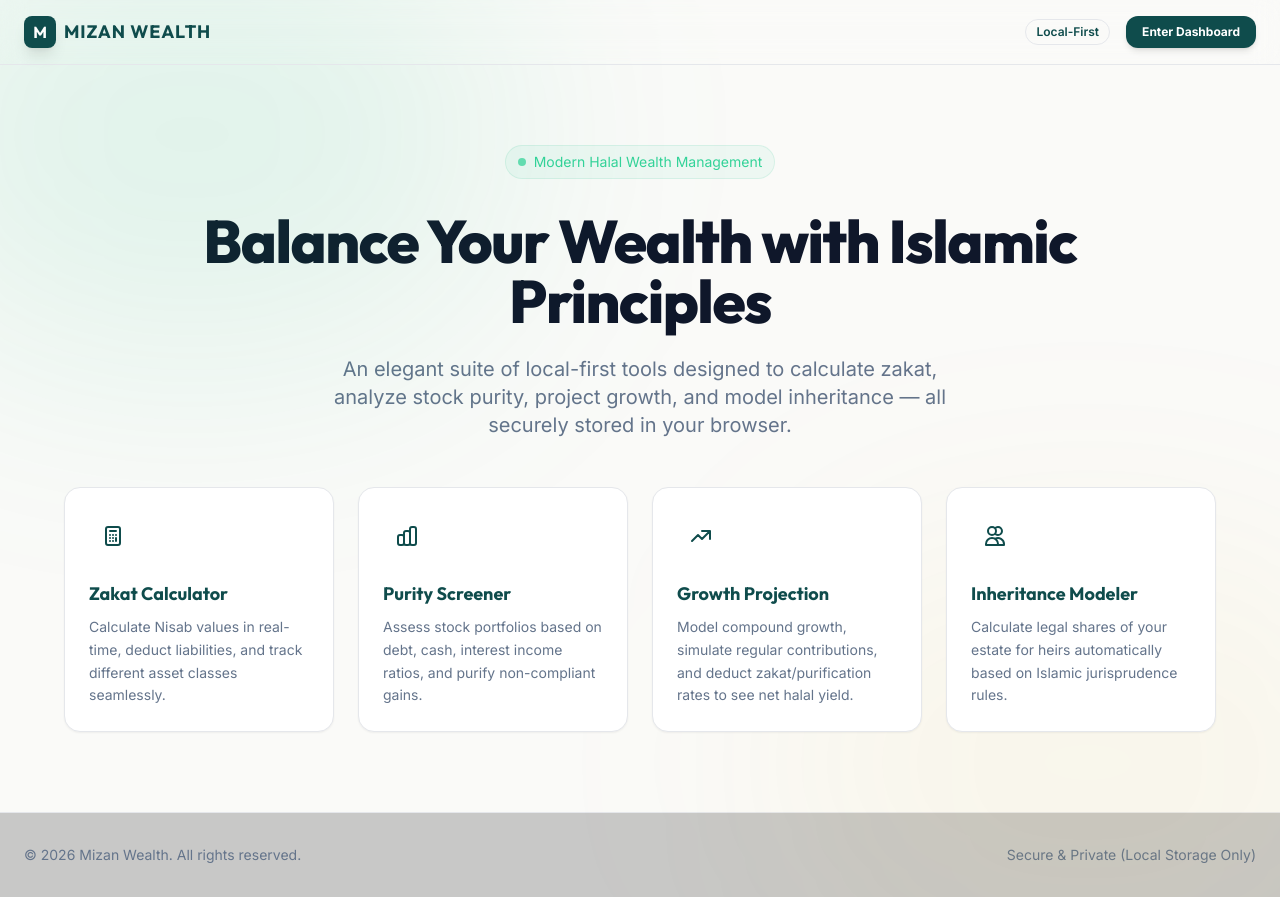
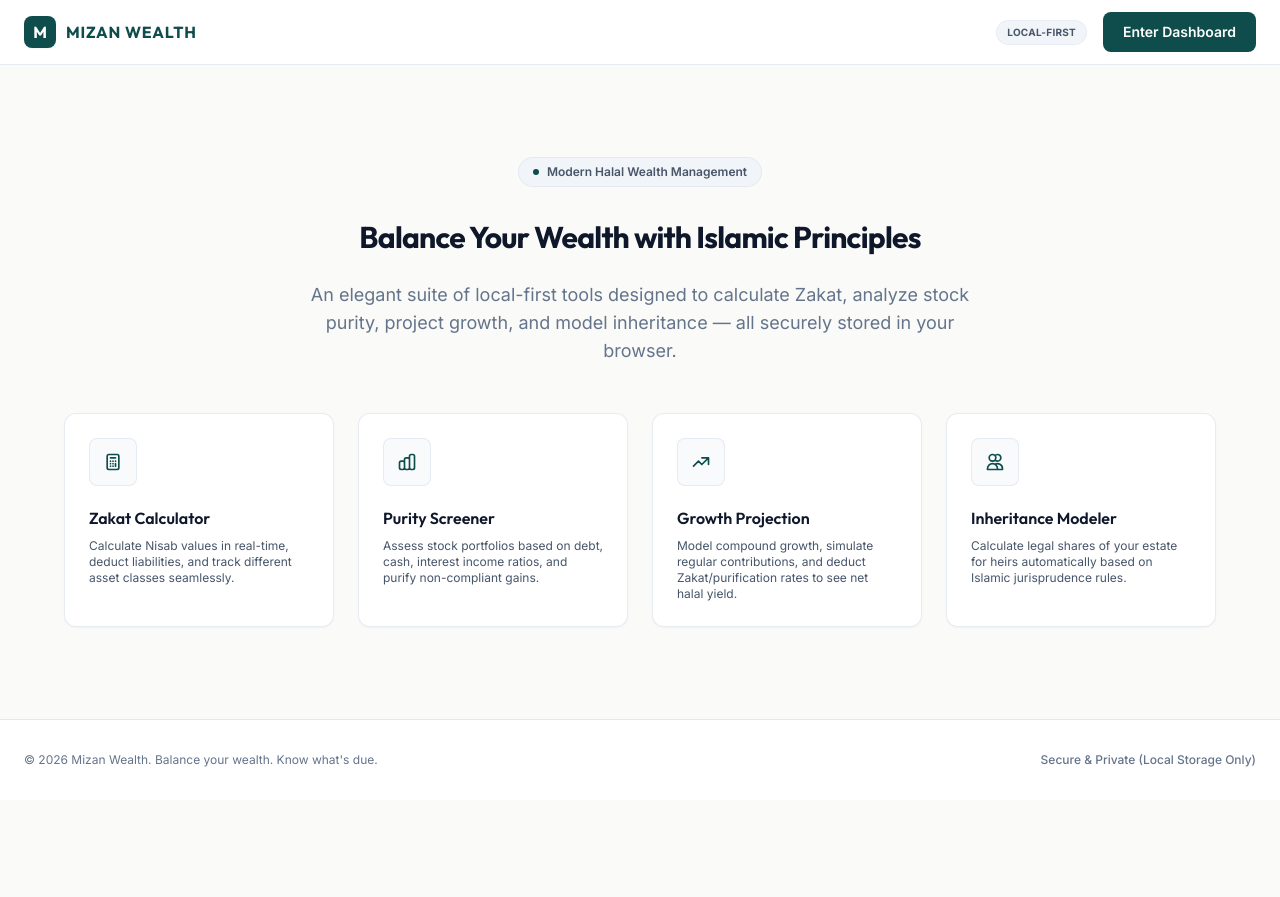
Before and after one commit to rauf17/mizan-wealth, a Next.js app: page / in a window 1280 px wide. After the commit the page ends 800 px from the top, so only its background shows below. Built offline with nearby package versions, Linux system fonts and the light colour scheme.

Commit message:
style: refactor layout shell and landing views

```diff
--- a/app/globals.css
+++ b/app/globals.css
@@ -80,14 +80,25 @@ body {
 
   /* Buttons */
   .btn-primary {
-    @apply inline-flex items-center justify-center px-5 py-2.5 rounded-lg bg-primary text-white text-sm font-semibold hover:bg-primary/95 transition-all duration-150 disabled:opacity-50 disabled:cursor-not-allowed select-none;
+    @apply inline-flex items-center justify-center px-5 py-2.5 rounded-lg bg-primary text-white text-sm font-semibold transition-all duration-150 disabled:opacity-50 disabled:cursor-not-allowed select-none;
+    &:hover:not(:disabled) {
+      background-color: #0c3d3d; /* slightly darker deep teal */
+    }
   }
 
   .btn-secondary {
-    @apply inline-flex items-center justify-center px-5 py-2.5 rounded-lg border border-slate-200 bg-white text-slate-700 text-sm font-semibold hover:bg-slate-50 transition-all duration-150 disabled:opacity-50 disabled:cursor-not-allowed select-none;
+    @apply inline-flex items-center justify-center px-5 py-2.5 rounded-lg border border-slate-200 bg-white text-slate-700 text-sm font-semibold transition-all duration-150 disabled:opacity-50 disabled:cursor-not-allowed select-none;
+    &:hover:not(:disabled) {
+      background-color: var(--slate-50);
+      border-color: var(--slate-300);
+    }
   }
 
   .btn-ghost {
-    @apply inline-flex items-center justify-center px-4 py-2 rounded-lg text-slate-500 hover:text-slate-900 hover:bg-slate-100/80 text-sm font-semibold transition-all duration-150 disabled:opacity-50 select-none;
+    @apply inline-flex items-center justify-center px-4 py-2 rounded-lg text-slate-500 text-sm font-semibold transition-all duration-150 disabled:opacity-50 select-none;
+    &:hover:not(:disabled) {
+      color: var(--slate-900);
+      background-color: var(--slate-100);
+    }
   }
 }
--- a/app/page.tsx
+++ b/app/page.tsx
@@ -2,30 +2,23 @@ import Link from "next/link";
 
 export default function Home() {
   return (
-    <div className="relative min-h-screen overflow-hidden flex flex-col justify-between">
-      {/* Background Glows */}
-      <div className="absolute top-[-10%] left-[-10%] w-[50%] h-[50%] rounded-full bg-emerald-500/10 blur-[120px] pointer-events-none" />
-      <div className="absolute bottom-[-10%] right-[-10%] w-[50%] h-[50%] rounded-full bg-yellow-500/5 blur-[120px] pointer-events-none" />
-
+    <div className="relative min-h-screen flex flex-col justify-between bg-background text-foreground font-sans">
       {/* Header */}
-      <header className="border-b border-border/40 backdrop-blur-md sticky top-0 z-50 bg-background/80">
+      <header className="border-b border-slate-200/80 bg-white sticky top-0 z-50">
         <div className="max-w-7xl mx-auto px-6 h-16 flex items-center justify-between">
-          <div className="flex items-center gap-2">
-            <div className="w-8 h-8 rounded-lg bg-primary flex items-center justify-center font-heading font-bold text-white shadow-lg">
+          <div className="flex items-center gap-2.5">
+            <div className="w-8 h-8 rounded-lg bg-primary flex items-center justify-center font-heading font-bold text-white shadow-sm">
               M
             </div>
-            <span className="font-heading font-bold text-lg tracking-wider text-primary">
+            <span className="font-heading font-bold text-base tracking-wider text-primary">
               MIZAN WEALTH
             </span>
           </div>
           <div className="flex items-center gap-4">
-            <span className="text-xs font-semibold px-2.5 py-1 rounded-full bg-primary/5 text-primary border border-primary/10">
+            <span className="text-[10px] font-bold px-2.5 py-1 rounded-full bg-slate-100 text-slate-600 border border-slate-200/60 select-none uppercase tracking-wide">
               Local-First
             </span>
-            <Link
-              href="/dashboard"
-              className="text-xs font-bold px-4 py-2 rounded-xl bg-primary text-white hover:bg-primary/95 transition-all shadow-md shadow-primary/10"
-            >
+            <Link href="/dashboard" className="btn-primary">
               Enter Dashboard
             </Link>
           </div>
@@ -34,18 +27,17 @@ export default function Home() {
 
       {/* Hero Section */}
       <main className="max-w-7xl mx-auto px-6 py-20 flex-1 flex flex-col items-center justify-center text-center">
-        <div className="inline-flex items-center gap-2 px-3 py-1.5 rounded-full bg-emerald-500/5 border border-emerald-500/10 text-sm text-emerald-400 mb-8 animate-fade-in">
-          <span className="w-2 h-2 rounded-full bg-emerald-400 animate-pulse" />
+        <div className="inline-flex items-center gap-2 px-3.5 py-1.5 rounded-full bg-slate-100 border border-slate-200/80 text-xs font-semibold text-slate-600 mb-8 select-none">
+          <span className="w-1.5 h-1.5 rounded-full bg-primary" />
           Modern Halal Wealth Management
         </div>
 
-        <h1 className="text-4xl md:text-6xl font-heading font-extrabold tracking-tight max-w-4xl leading-tight mb-6">
-          Balance Your Wealth with{" "}
-          <span className="text-brand-gradient">Islamic Principles</span>
+        <h1 className="font-h1 max-w-4xl leading-tight mb-6">
+          Balance Your Wealth with Islamic Principles
         </h1>
 
-        <p className="text-muted-foreground text-lg md:text-xl max-w-2xl mb-12">
-          An elegant suite of local-first tools designed to calculate zakat, analyze stock purity, project growth, and model inheritance — all securely stored in your browser.
+        <p className="text-slate-500 text-base md:text-lg max-w-2xl mb-12 leading-relaxed">
+          An elegant suite of local-first tools designed to calculate Zakat, analyze stock purity, project growth, and model inheritance — all securely stored in your browser.
         </p>
 
         {/* Feature Cards Grid */}
@@ -53,15 +45,15 @@ export default function Home() {
           {/* Card 1: Zakat */}
           <Link
             href="/dashboard"
-            className="group relative p-6 rounded-2xl bg-white border border-border/80 hover:border-primary/30 transition-all duration-300 shadow-sm hover:shadow-md hover:-translate-y-1"
+            className="mizan-card group hover:border-slate-300"
           >
-            <div className="w-12 h-12 rounded-xl bg-primary/5 flex items-center justify-center text-primary mb-5 group-hover:scale-110 transition-transform">
-              <svg className="w-6 h-6" fill="none" viewBox="0 0 24 24" stroke="currentColor">
+            <div className="w-12 h-12 rounded-lg bg-slate-50 border border-slate-200/80 flex items-center justify-center text-primary mb-5 group-hover:scale-105 transition-transform duration-200">
+              <svg className="w-5 h-5" fill="none" viewBox="0 0 24 24" stroke="currentColor">
                 <path strokeLinecap="round" strokeLinejoin="round" strokeWidth={2} d="M9 7h6m0 10v-3m-3 3h.01M9 17h.01M9 14h.01M12 14h.01M15 11h.01M12 11h.01M9 11h.01M7 21h10a2 2 0 002-2V5a2 2 0 00-2-2H7a2 2 0 00-2 2v14a2 2 0 002 2z" />
               </svg>
             </div>
-            <h3 className="font-heading font-bold text-lg text-primary mb-2">Zakat Calculator</h3>
-            <p className="text-muted-foreground text-sm leading-relaxed">
+            <h3 className="font-h3 mb-2">Zakat Calculator</h3>
+            <p className="font-body text-xs">
               Calculate Nisab values in real-time, deduct liabilities, and track different asset classes seamlessly.
             </p>
           </Link>
@@ -69,15 +61,15 @@ export default function Home() {
           {/* Card 2: Stock Purity */}
           <Link
             href="/dashboard"
-            className="group relative p-6 rounded-2xl bg-white border border-border/80 hover:border-primary/30 transition-all duration-300 shadow-sm hover:shadow-md hover:-translate-y-1"
+            className="mizan-card group hover:border-slate-300"
           >
-            <div className="w-12 h-12 rounded-xl bg-primary/5 flex items-center justify-center text-primary mb-5 group-hover:scale-110 transition-transform">
-              <svg className="w-6 h-6" fill="none" viewBox="0 0 24 24" stroke="currentColor">
+            <div className="w-12 h-12 rounded-lg bg-slate-50 border border-slate-200/80 flex items-center justify-center text-primary mb-5 group-hover:scale-105 transition-transform duration-200">
+              <svg className="w-5 h-5" fill="none" viewBox="0 0 24 24" stroke="currentColor">
                 <path strokeLinecap="round" strokeLinejoin="round" strokeWidth={2} d="M9 19v-6a2 2 0 00-2-2H5a2 2 0 00-2 2v6a2 2 0 002 2h2a2 2 0 002-2zm0 0V9a2 2 0 012-2h2a2 2 0 012 2v10m-6 0a2 2 0 002 2h2a2 2 0 002-2m0 0V5a2 2 0 012-2h2a2 2 0 012 2v14a2 2 0 01-2 2h-2a2 2 0 01-2-2z" />
               </svg>
             </div>
-            <h3 className="font-heading font-bold text-lg text-primary mb-2">Purity Screener</h3>
-            <p className="text-muted-foreground text-sm leading-relaxed">
+            <h3 className="font-h3 mb-2">Purity Screener</h3>
+            <p className="font-body text-xs">
               Assess stock portfolios based on debt, cash, interest income ratios, and purify non-compliant gains.
             </p>
           </Link>
@@ -85,31 +77,31 @@ export default function Home() {
           {/* Card 3: Growth */}
           <Link
             href="/dashboard"
-            className="group relative p-6 rounded-2xl bg-white border border-border/80 hover:border-primary/30 transition-all duration-300 shadow-sm hover:shadow-md hover:-translate-y-1"
+            className="mizan-card group hover:border-slate-300"
           >
-            <div className="w-12 h-12 rounded-xl bg-primary/5 flex items-center justify-center text-primary mb-5 group-hover:scale-110 transition-transform">
-              <svg className="w-6 h-6" fill="none" viewBox="0 0 24 24" stroke="currentColor">
+            <div className="w-12 h-12 rounded-lg bg-slate-50 border border-slate-200/80 flex items-center justify-center text-primary mb-5 group-hover:scale-105 transition-transform duration-200">
+              <svg className="w-5 h-5" fill="none" viewBox="0 0 24 24" stroke="currentColor">
                 <path strokeLinecap="round" strokeLinejoin="round" strokeWidth={2} d="M13 7h8m0 0v8m0-8l-8 8-4-4-6 6" />
               </svg>
             </div>
-            <h3 className="font-heading font-bold text-lg text-primary mb-2">Growth Projection</h3>
-            <p className="text-muted-foreground text-sm leading-relaxed">
-              Model compound growth, simulate regular contributions, and deduct zakat/purification rates to see net halal yield.
+            <h3 className="font-h3 mb-2">Growth Projection</h3>
+            <p className="font-body text-xs">
+              Model compound growth, simulate regular contributions, and deduct Zakat/purification rates to see net halal yield.
             </p>
           </Link>
 
           {/* Card 4: Inheritance */}
           <Link
             href="/dashboard"
-            className="group relative p-6 rounded-2xl bg-white border border-border/80 hover:border-primary/30 transition-all duration-300 shadow-sm hover:shadow-md hover:-translate-y-1"
+            className="mizan-card group hover:border-slate-300"
           >
-            <div className="w-12 h-12 rounded-xl bg-primary/5 flex items-center justify-center text-primary mb-5 group-hover:scale-110 transition-transform">
-              <svg className="w-6 h-6" fill="none" viewBox="0 0 24 24" stroke="currentColor">
+            <div className="w-12 h-12 rounded-lg bg-slate-50 border border-slate-200/80 flex items-center justify-center text-primary mb-5 group-hover:scale-105 transition-transform duration-200">
+              <svg className="w-5 h-5" fill="none" viewBox="0 0 24 24" stroke="currentColor">
                 <path strokeLinecap="round" strokeLinejoin="round" strokeWidth={2} d="M12 4.354a4 4 0 110 5.292M15 21H3v-1a6 6 0 0112 0v1zm0 0h6v-1a6 6 0 00-9-5.197M13 7a4 4 0 11-8 0 4 4 0 018 0z" />
               </svg>
             </div>
-            <h3 className="font-heading font-bold text-lg text-primary mb-2">Inheritance Modeler</h3>
-            <p className="text-muted-foreground text-sm leading-relaxed">
+            <h3 className="font-h3 mb-2">Inheritance Modeler</h3>
+            <p className="font-body text-xs">
               Calculate legal shares of your estate for heirs automatically based on Islamic jurisprudence rules.
             </p>
           </Link>
@@ -117,13 +109,13 @@ export default function Home() {
       </main>
 
       {/* Footer */}
-      <footer className="border-t border-border/20 py-8 bg-black/20">
-        <div className="max-w-7xl mx-auto px-6 flex flex-col md:flex-row items-center justify-between gap-4 text-sm text-muted-foreground">
+      <footer className="border-t border-slate-200 bg-white py-8">
+        <div className="max-w-7xl mx-auto px-6 flex flex-col md:flex-row items-center justify-between gap-4 text-xs text-slate-500">
           <div>
-            &copy; 2026 Mizan Wealth. All rights reserved.
+            &copy; 2026 Mizan Wealth. Balance your wealth. Know what&apos;s due.
           </div>
           <div className="flex gap-4">
-            <span>Secure & Private (Local Storage Only)</span>
+            <span className="font-medium">Secure & Private (Local Storage Only)</span>
           </div>
         </div>
       </footer>
```
Also changed, not shown: components/DashboardShell.tsx (+28 -28 lines).
